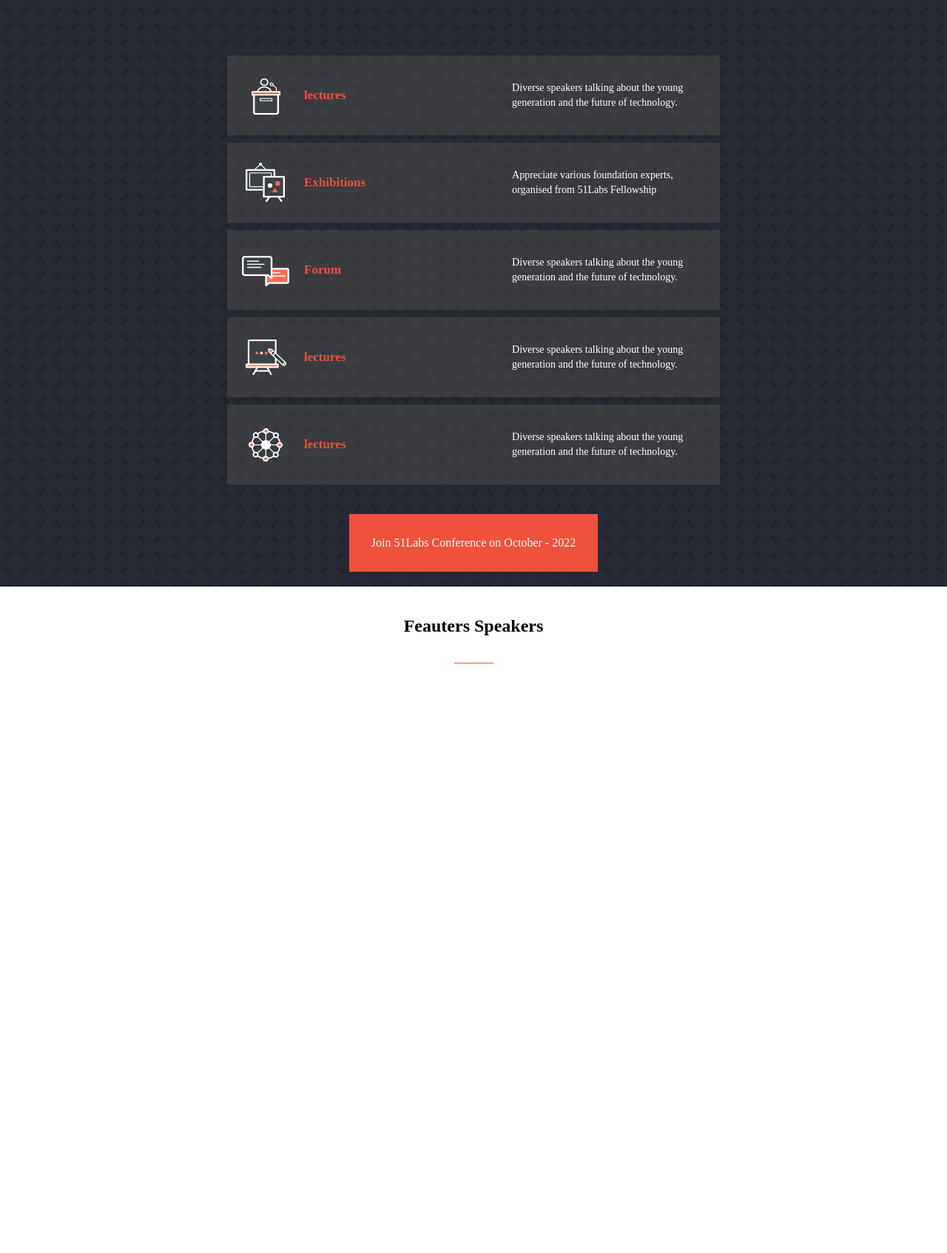
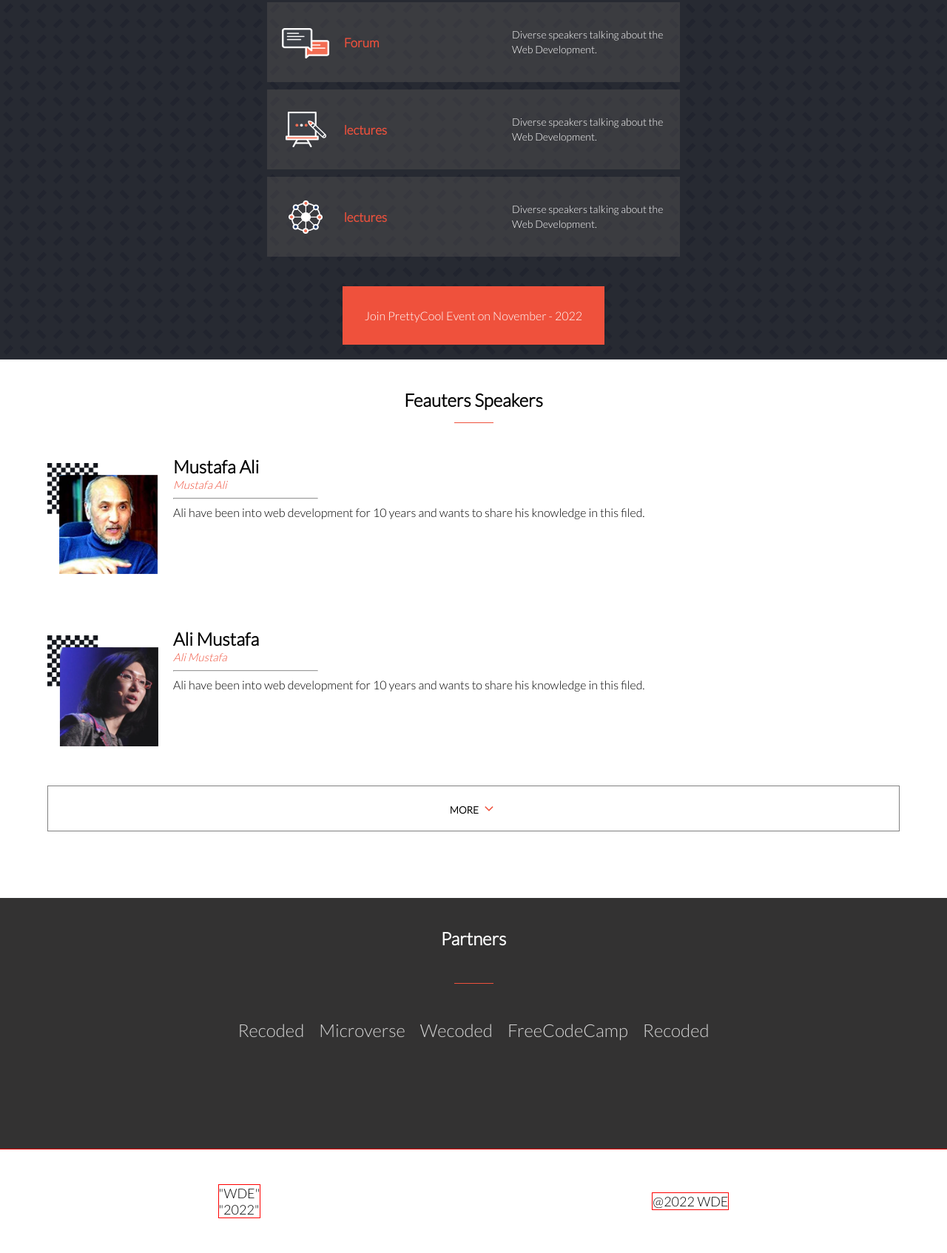
Before and after one commit to jellywiz/capstone-module-1, a website: page index.html in a window 1280 px wide. Shown: the part 870-2564 px from the top of the page at 74% size. Before the commit the page ends 1821 px from the top, so only its background shows below. Drawn offline with Linux system fonts and the light colour scheme.

Commit message:
Finish first page

```diff
--- a/index.html
+++ b/index.html
@@ -5,6 +5,7 @@
     <meta http-equiv="X-UA-Compatible" content="IE=edge">
     <meta name="viewport" content="width=device-width, initial-scale=1.0">
     <link rel="stylesheet" href="styles.css">
+    <link rel="stylesheet" href="https://cdnjs.cloudflare.com/ajax/libs/font-awesome/4.7.0/css/font-awesome.min.css">
     <title>CAPSTONE-MODULE-1</title>
 </head>
 <body>
@@ -22,16 +23,17 @@
 
         <header>
             <div >
-                <div class="image-title">
-                    <img src="img/title.png" alt="">
+                <div class="header-title">
+                    <span class="header-span">"Hello! Learners"</span>
+                    <h1 class="header-h1">Web Development Live Event</h1>
                 </div>
                 <div class="text-message">
-                    <p class="message">A joyful celebration believing in the value of opennes and sharing, creating a positive change with people from 80 countries in taking place in October, in Korea.</p>
+                    <p class="message">A inspring even for any developers who are seeking to expand thier knowledge in the field of web developments</p>
                 </div>
                 <div class="location">
                     <div class="dateinfo">
-                        <p>2015.10.15(THU) ~ 16(FRI)</p>
-                        <p class="national">@National Museum Korea, Art Center Nabi and more</p>
+                        <p>2022.10.15(SAT) ~ 16(SUN)</p>
+                        <p>@PrettyCool Iraq,Erbil</p>
                     </div>
                 </div>
             </div>
@@ -47,40 +49,87 @@
             <div class="program">
                 <img src="./img/program_icon_01.png" alt="">
                 <h3>lectures</h3>
-                <p>Diverse speakers talking about the young generation and the future of technology.</p>
+                <p>Diverse speakers talking about the Web Development.</p>
             </div>
 
             <div class="program">
                 <img src="./img/program_icon_02.png" alt="">
                 <h3>Exhibitions</h3>
-                <p>Appreciate various foundation experts, organised from 51Labs Fellowship</p>
+                <p>Diverse speakers talking about the Web Development.</p>
             </div>
 
             <div class="program">
                 <img src="./img/program_icon_03.png" alt="">
                 <h3>Forum</h3>
-                <p>Diverse speakers talking about the young generation and the future of technology.</p>
+                <p>Diverse speakers talking about the Web Development.</p>
             </div>
 
             <div class="program">
                 <img src="./img/program_icon_04.png" alt="">
                 <h3>lectures</h3>
-                <p>Diverse speakers talking about the young generation and the future of technology.</p>
+                <p>Diverse speakers talking about the Web Development.</p>
             </div>
 
             <div class="program">
                 <img src="./img/program_icon_05.png" alt="">
                 <h3>lectures</h3>
-                <p>Diverse speakers talking about the young generation and the future of technology.</p>
+                <p>Diverse speakers talking about the Web Development.</p>
             </div>
         </div>
-        <a href="#" class="see-program-btn">Join 51Labs Conference on October - 2022</a>
+        <a href="#" class="see-program-btn">Join PrettyCool Event on November - 2022</a>
     </section>
 
-    <section class="speakers">
+    <section class="speakers-container">
         <h2 class="speakers-title">Feauters Speakers</h2>
         <div class="line"></div>
+        <div class="speakers">
+            <div class="speaker">
+                <div class="img-container-speaker">
+                    <img src="./img/speaker_02.png" alt="">
+                </div>
+                <div class="speaker-content">
+                    <h2>Mustafa Ali</h2>
+                    <p class="speaker-description">Mustafa Ali</p>
+                    <hr>
+                    <p class="speaker-description2">Ali have been into web development for 10 years and wants to share his knowledge in this filed.</p>
+                </div>
+            </div>
+            <div class="speaker">
+                <div class="img-container-speaker">
+                    <img src="./img/speaker_03.png" alt="">
+                </div>
+                <div class="speaker-content">
+                    <h2>Ali Mustafa</h2>
+                    <p class="speaker-description">Ali Mustafa</p>
+                    <hr>
+                    <p class="speaker-description2">Ali have been into web development for 10 years and wants to share his knowledge in this filed.</p>
+                </div>
+            </div>
+            <button class="show-more-btn">
+                MORE
+                <span class="fa fa-angle-down" aria-hidden="true"></span>
+            </button>
+        </div>
     </section>
+
+    <section class="partner-container">
+        <div class="partner-title">
+            <h2 class="partners-h2">Partners</h2>
+            <div class="line"></div>
+        </div>
+        <div class="partners">
+            <p>Recoded</p>
+            <p>Microverse</p>
+            <p>Wecoded</p>
+            <p>FreeCodeCamp</p>
+            <p>Recoded</p>
+        </div>
+    </section>
+
+    <footer>
+        <p>"WDE"<br>"2022"</p>
+        <small>@2022 WDE</small>
+    </footer>
 
     <script src="main.js"></script>
 </body>
--- a/styles.css
+++ b/styles.css
@@ -1,4 +1,9 @@
 @import url('https://fonts.googleapis.com/css2?family=Lato:wght@300&display=swap');
+
+* {
+  font-family: 'Lato', sans-serif;
+  scroll-behavior: smooth;
+}
 
 body {
   margin: -20px 0 0 0;
@@ -32,9 +37,33 @@ a {
   z-index: 1;
 }
 
-.image-title img {
-  width: 90%;
-  padding-top: 50px;
+.header-h1 {
+  color: rgb(239, 81, 60);
+  font-family: 'Lato', sans-serif;
+  background-image: url('./img/background-title.png');
+  background-size: cover;
+  -webkit-background-clip: text;
+  -webkit-text-fill-color: transparent;
+  font-size: 24px;
+  font-weight: 900;
+}
+
+.header-span {
+  color: rgb(239, 81, 60);
+  line-height: 20px;
+  font-size: 24px;
+}
+
+.header-title {
+  text-align: left;
+  margin-top: 50px;
+  margin-left: 20px;
+}
+
+.speaker img {
+  width: 150px;
+  height: 150px;
+  padding-top: 30px;
 }
 
 .humburger-btn a img {
@@ -68,17 +97,13 @@ a {
 }
 
 .dateinfo {
-  font-size: 15px;
+  font-size: 24px;
   font-weight: bold;
   width: 90%;
   display: inline-block;
-  text-align: center;
+  text-align: left;
   margin-bottom: 4px;
   letter-spacing: 0;
-}
-
-.dateinfo .national {
-  font-weight: normal;
 }
 
 .main-program {
@@ -101,7 +126,7 @@ a {
   width: 53px;
   height: 16px;
   border-bottom: 1px solid rgb(239, 81, 60);
-  margin: 0 auto 54px;
+  margin: 0 auto 24px;
   text-align: center;
   color: rgb(255, 255, 255);
 }
@@ -113,6 +138,8 @@ a {
   align-items: center;
   gap: 10px;
   margin: 40px 0;
+  padding: 0;
+  box-sizing: border-box;
 }
 
 .program {
@@ -131,6 +158,13 @@ a {
   flex: 1;
 }
 
+footer p,
+small {
+  font-size: 18px;
+  outline: 1px solid red !important;
+  width: auto;
+}
+
 .program p {
   color: white;
   font-size: 14px;
@@ -146,10 +180,122 @@ a {
   align-items: center;
 }
 
-.speakers {
-  margin: 40px;
+.speakers-container {
+  margin: 40px 0;
+  height: auto;
 }
 
 .speakers-title {
   text-align: center;
+  margin: 0;
+  padding: 0;
+  box-sizing: border-box;
 }
+
+.speakers {
+  display: grid;
+  grid-template-columns: 1fr;
+  justify-items: center;
+  align-items: center;
+  flex-direction: column;
+  gap: 50px;
+  padding-bottom: 50px;
+  justify-content: left;
+}
+
+.speaker {
+  display: flex;
+  justify-content: center;
+  gap: 20px;
+  position: relative;
+  width: 90%;
+}
+
+.speaker-description {
+  color: rgb(239, 81, 60);
+  font-size: 15px;
+  line-height: 20px;
+  font-style: italic;
+  margin: 0;
+  padding: 0;
+  box-sizing: border-box;
+}
+
+.speaker-content h2 {
+  margin-bottom: 0;
+}
+
+.speaker-content {
+  width: 100%;
+}
+
+.speaker-content hr {
+  width: 20%;
+  margin-left: 0;
+  padding: 0;
+  box-sizing: border-box;
+}
+
+.speaker-description2 {
+  margin: 0;
+  padding: 0;
+  box-sizing: border-box;
+}
+
+.show-more-btn {
+  width: 90%;
+  padding: 15px;
+  cursor: pointer;
+  background: none;
+  border: 1px solid gray;
+  font-weight: bold;
+  font-weight: 700;
+}
+
+.show-more-btn span {
+  padding: 5px;
+  color: rgb(239, 81, 60);
+  font-size: 20px;
+}
+
+.partner-container {
+  background-color: rgba(21, 20, 20, 0.871);
+  padding: 20px;
+  height: 300px;
+}
+
+.partner-title {
+  display: flex;
+  justify-content: center;
+  align-items: center;
+  flex-direction: column;
+  gap: 10px;
+}
+
+.partners-h2 {
+  text-align: center;
+  color: rgb(255, 255, 255);
+}
+
+.partners {
+  display: flex;
+  justify-content: center;
+  align-items: center;
+  flex-wrap: wrap;
+  color: #d3d3d3;
+  gap: 20px;
+}
+
+.partners p {
+  font-size: 24px;
+}
+
+footer {
+  display: flex;
+  justify-content: space-around;
+  align-items: center;
+  flex-wrap: wrap;
+  padding: 30px;
+  margin: 0;
+  outline: 1px solid red !important;
+}
```
Also changed, not shown: img/background-title.png (added), img/logo-img.png (added).
